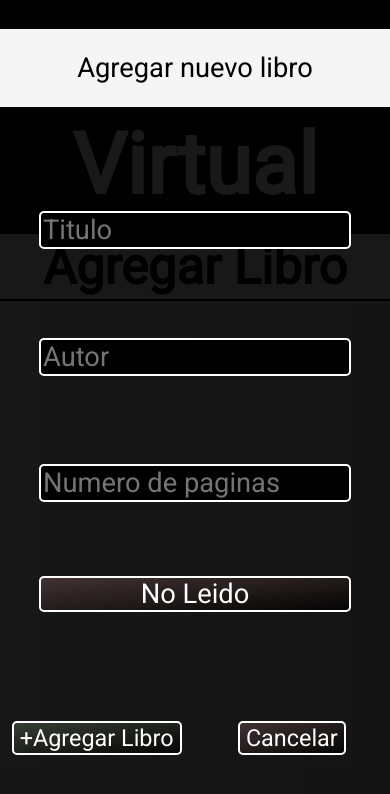
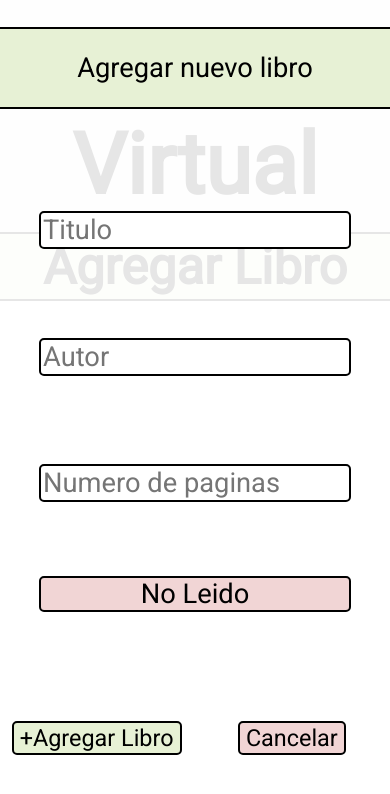
Before and after one commit to SebasDrewes/libreria, a plain HTML site: page index.html in a window 390 px wide. Both pictures are taken after a click on the element "Agregar Libro". Drawn offline with Linux system fonts and the light colour scheme.

Commit message:
terminado, falta resumir codigo

```diff
--- a/javascript.js
+++ b/javascript.js
@@ -103,17 +103,17 @@ function displayBooks() {
         readAgregado.classList.add("readAgregado");
         readAgregado.textContent = myLibrary[i].read;
         if (myLibrary[i].read === "Leido") {
-            readAgregado.style.cssText = "background: linear-gradient(to bottom right, rgba(57, 66, 55, 0.9), rgba(0, 0, 0, 0.8))";
+            readAgregado.style.cssText = "background: rgb(231, 241, 213)";
         } else {
-            readAgregado.style.cssText = "background: linear-gradient(to bottom right, rgba(70, 53, 53, 0.9), rgba(0, 0, 0, 0.8))";
+            readAgregado.style.cssText = "background: rgb(241, 213, 213)";
         }
         readAgregado.addEventListener('click', () => {
             if (myLibrary[i].read === "Leido") {
                 myLibrary[i].read = "No Leido"
-                readAgregado.style.cssText = "background: linear-gradient(to bottom right, rgba(70, 53, 53, 0.9), rgba(0, 0, 0, 0.8))";
+                readAgregado.style.cssText = "background: rgb(241, 213, 213)";
             }else {
                 myLibrary[i].read = "Leido"
-                readAgregado.style.cssText = "background: linear-gradient(to bottom right, rgba(57, 66, 55, 0.9), rgba(0, 0, 0, 0.8))";
+                readAgregado.style.cssText = "background: rgb(231, 241, 213)";
             }
             readAgregado.textContent = myLibrary[i].read;
             saveLibrary()
@@ -146,7 +146,7 @@ function openNav() {
     newPages.value = "";
     newRead.checked = false;
     newRead.textContent = "No Leido"
-    newRead.style.cssText = "background: linear-gradient(to bottom right, rgba(70, 53, 53, 0.9), rgba(0, 0, 0, 0.8))";
+    newRead.style.cssText = "background: rgb(241, 213, 213)";
 }
 
 function closeNav() {
@@ -160,9 +160,9 @@ nuevoLibro.addEventListener('click', () => {
 newRead.addEventListener('click', () => {
     if (newRead.textContent === "Leido") {
         newRead.textContent = "No Leido"
-        newRead.style.cssText = "background: linear-gradient(to bottom right, rgba(70, 53, 53, 0.9), rgba(0, 0, 0, 0.8))";
+        newRead.style.cssText = "background: rgb(241, 213, 213)";
     }else {
         newRead.textContent = "Leido";
-        newRead.style.cssText = "background: linear-gradient(to bottom right, rgba(57, 66, 55, 0.9), rgba(0, 0, 0, 0.8))";
+        newRead.style.cssText = "background: rgb(231, 241, 213)";
     }
 })
--- a/styles.css
+++ b/styles.css
@@ -3,7 +3,7 @@
     box-sizing: border-box;
 }
 body {
-    background: linear-gradient(to right, rgba(0, 0, 0, 0.1), rgb(0, 0, 0, 0.2));
+    background: white;
     font-family: 'Roboto';
     margin: 0;
 }
@@ -13,9 +13,8 @@ body {
     padding: 2vh;
     border-bottom: black solid 2px;
     font-size: 10vh;
-    color: white;
-    text-shadow: -2px 0 black, 0 2px black, 2px 0 black, 0 -2px black;
-    background: black;
+    color: rgb(0, 0, 0);
+    background: rgb(240, 240, 240);
 }
 .agregarLibro {
     display: flex;
@@ -26,7 +25,7 @@ body {
     width: 100%;
     height: 8vh;
     border-bottom: solid 2px;
-    background-color: whitesmoke;
+    background-color: rgb(231, 241, 213);
     font-size: 6vh;
     font-family: 'Roboto';
     cursor: pointer;
@@ -49,8 +48,8 @@ body {
     flex-direction: column;
     text-align: center;
     font-size: 4vh;
-    background: black;
-    color: white;
+    background: rgb(240, 240, 240);
+    color: rgb(0, 0, 0);
     border: 2px solid rgb(0, 0, 0);
     border-radius: 5px;
 }
@@ -60,13 +59,13 @@ body {
     margin-top: auto;
     border-bottom: solid 2px;
     cursor: pointer;
-    background: linear-gradient(to bottom right, rgba(57, 66, 55, 0.9), rgba(0, 0, 0, 0.8));
+    background: rgb(231, 241, 213);
 }
 .removeAgregado {
     bottom: 0;
     font-size: 3vh;
     cursor: pointer;
-    background: linear-gradient(to bottom right, rgba(70, 53, 53, 0.9), rgba(0, 0, 0, 0.8));
+    background: rgb(241, 213, 213);
 }
 
 
@@ -79,7 +78,7 @@ body {
     top: 50%;
     left: 50%;
     transform: translate(-50%, -50%);
-    background: rgba(0, 0, 0, 0.9);
+    background: rgba(255, 255, 255, 0.9);
     overflow-y: hidden;
     transition: 0.3s;
     overflow: hidden;
@@ -184,7 +183,7 @@ body {
         border-radius: 5px;
         cursor: pointer;
         color: white;
-        background: linear-gradient(to bottom right, rgba(248, 146, 146, 0.9), rgba(250, 215, 215, 0.8));
+        background: rgb(231, 241, 213);
     }
 
     .nuevoLibro {
@@ -209,7 +208,7 @@ body {
         border-radius: 5px;
         margin: 1vw;
         cursor: pointer;
-        background: linear-gradient(to bottom right, rgba(248, 146, 146, 0.9), rgba(250, 215, 215, 0.8))
+        background: rgb(241, 213, 213);
     }
 
     .libreria {
@@ -219,12 +218,12 @@ body {
 
 .newTitle {
     grid-area: newTitle;
-    font-size: 5vw;
+    font-size: 7vw;
     margin-bottom: 0;
     font-family: 'Roboto';
     border-top: solid 2px;
     border-bottom: solid 2px;
-    background-color: whitesmoke;
+    background-color: rgb(231, 241, 213)
 }
 .newBook {
     grid-area: newBook;
@@ -232,9 +231,6 @@ body {
     font-family: 'Roboto';
     border: solid 2px;
     border-radius: 5px;
-    border-color: rgb(255, 255, 255);
-    color: white;
-    background-color: black;
     transition: all 0.5s ease-in-out;
 }
 .newAuthor {
@@ -243,9 +239,6 @@ body {
     font-family: 'Roboto';
     border: solid 2px;
     border-radius: 5px;
-    border-color: rgb(255, 255, 255);
-    color: white;
-    background-color: black;
     transition: all 0.5s ease-in-out;
 }
 .newPages {
@@ -254,9 +247,6 @@ body {
     font-family: 'Roboto';
     border: solid 2px;
     border-radius: 5px;
-    border-color: rgb(255, 255, 255);
-    color: white;
-    background-color: black;
     transition: all 0.5s ease-in-out;
 
 }
@@ -267,8 +257,8 @@ body {
     border: solid 2px;
     border-radius: 5px;
     cursor: pointer;
-    color: white;
-    background: linear-gradient(to bottom right, rgba(248, 146, 146, 0.9), rgba(250, 215, 215, 0.8));
+    color: rgb(0, 0, 0);
+    background: rgb(241, 213, 213);
 }
 
 .nuevoLibro {
@@ -279,9 +269,9 @@ body {
     border: solid 2px;
     margin: 1vw;
     cursor: pointer;
-    border-color: rgb(255, 255, 255);
-    color: white;
-    background: linear-gradient(to bottom right, rgba(57, 66, 55, 0.9), rgba(0, 0, 0, 0.8));
+    border-color: rgb(0, 0, 0);
+    color: rgb(0, 0, 0);
+    background: rgb(231, 241, 213);
 }
 .cancel {
     font-family: 'Roboto';
@@ -291,9 +281,9 @@ body {
     border: solid 2px;
     margin: 1vw;
     cursor: pointer;
-    border-color: rgb(255, 255, 255);
-    color: white;
-    background: linear-gradient(to bottom right, rgba(70, 53, 53, 0.9), rgba(0, 0, 0, 0.8));
+    border-color: rgb(0, 0, 0);
+    color: rgb(0, 0, 0);
+    background: rgb(241, 213, 213);
 }
 .faltaTitulo {
     grid-area: faltaTitulo;
```
